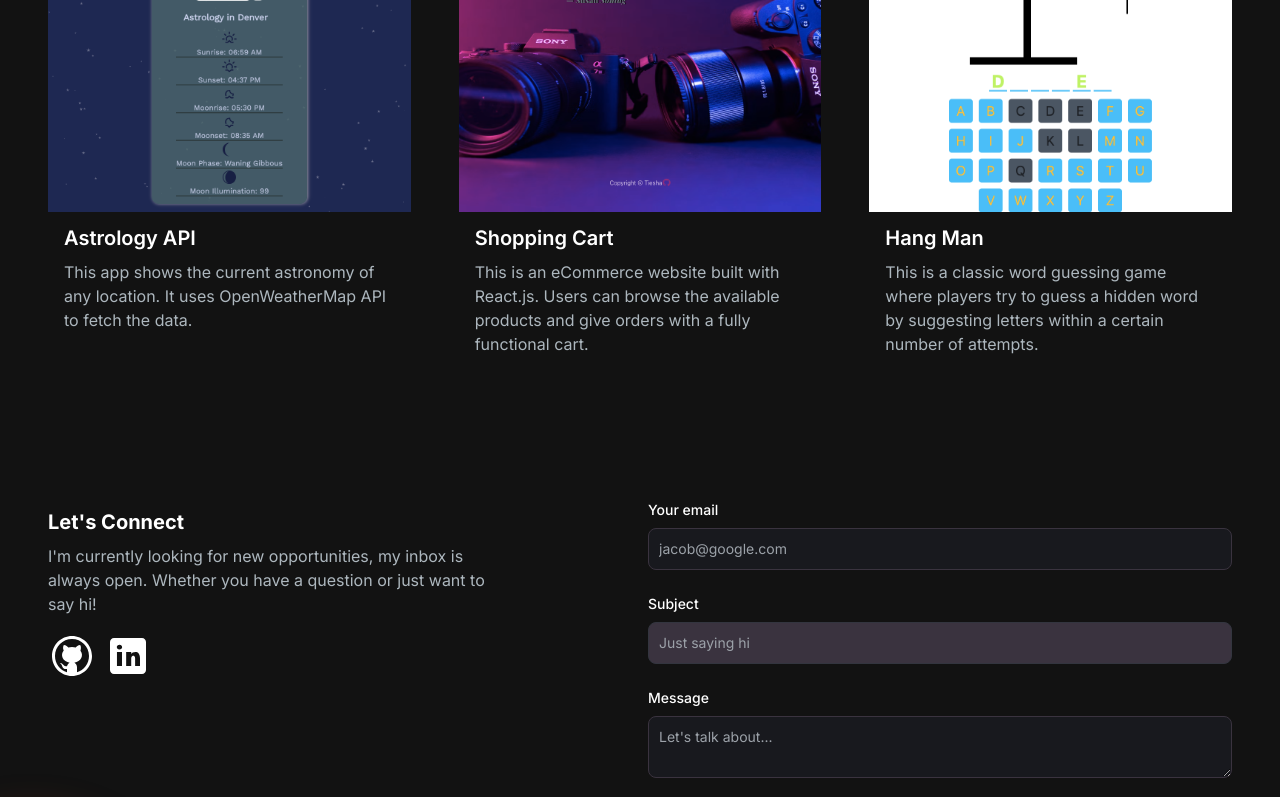
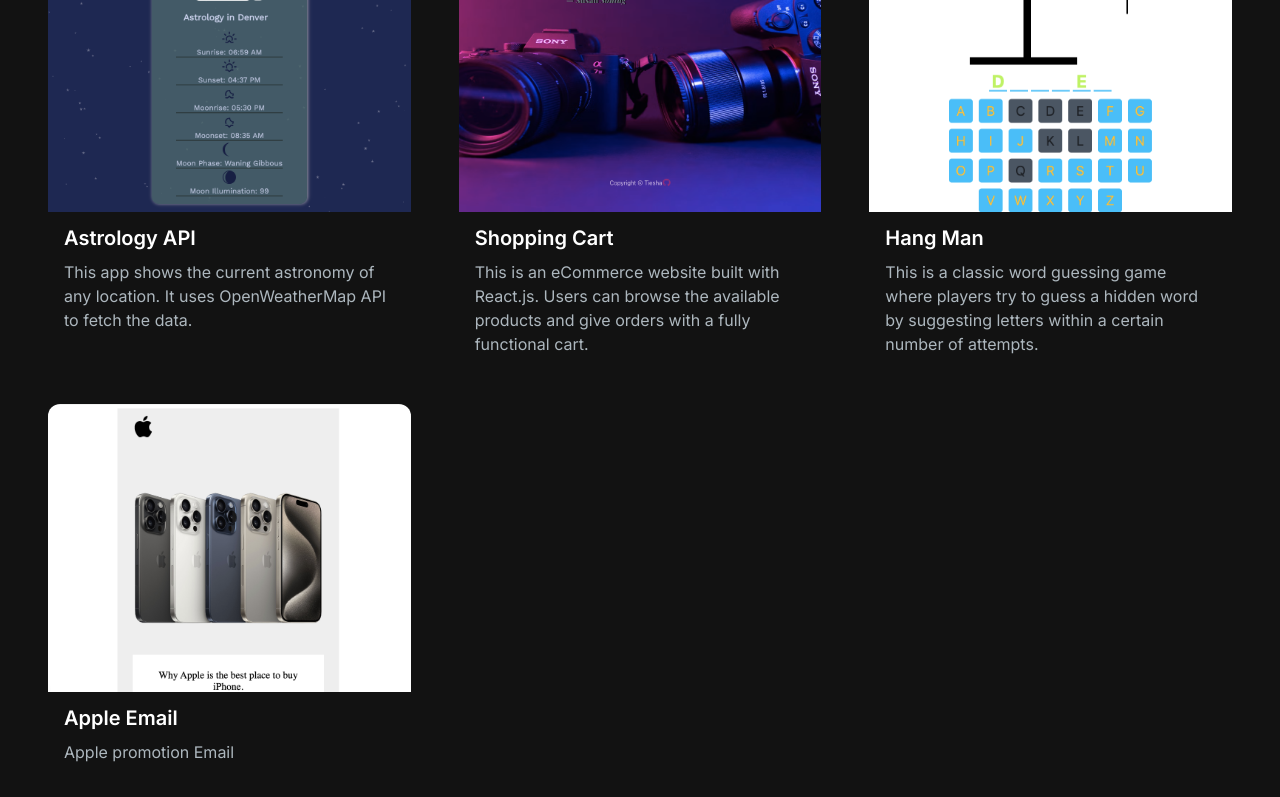
Before and after one commit to Tiesha93/portfolio-website, a Next.js app: page / in a window 1280 px wide. Shown: the part 2000-2797 px from the top of the page. Built offline with nearby package versions, Linux system fonts and the light colour scheme.

Commit message:
Added data and image.

```diff
--- a/src/app/components/ProjectsSection.jsx
+++ b/src/app/components/ProjectsSection.jsx
@@ -64,6 +64,15 @@
     tag: ["All", "Web"],
     gitUrl: "https://github.com/Tiesha93/hangman",
     previewUrl: "https://tiesha93.github.io/hangman/",
+  },
+  {
+    id: 7,
+    title: "Apple Email",
+    description: "Apple promotion Email",
+    image: "/images/projects/apple-email.png",
+    tag: ["All", "Email"],
+    gitUrl: "https://github.com/Tiesha93/apple-email",
+    previewUrl: "https://tiesha93.github.io/apple-email/",
   },
 ];
 
```
Also changed, not shown: public/images/projects/apple-email.png (added).
